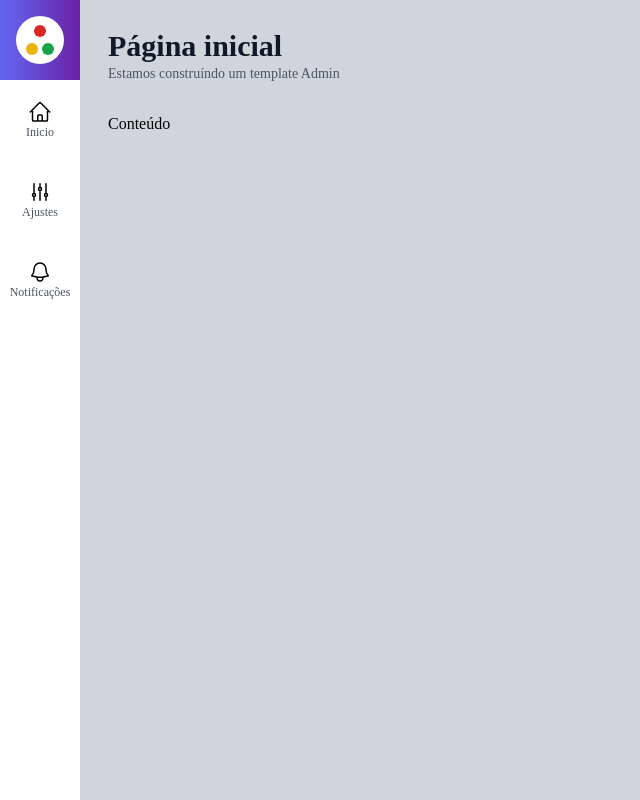
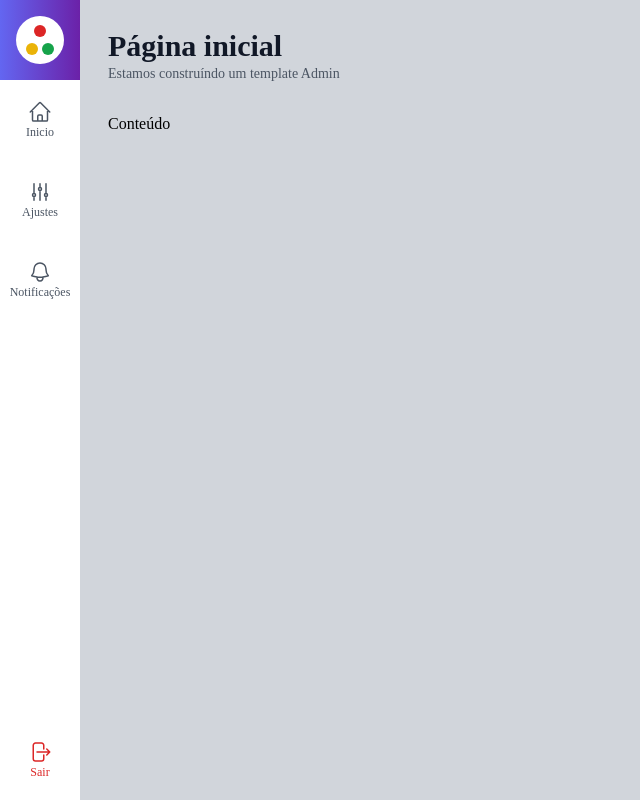
Before and after one commit to ednosmab/admin-template, a Next.js app: page / in a window 1280 px wide. Shown: the whole page, without its empty margins (0-640 px from the left). Built offline with nearby package versions, Linux system fonts and the light colour scheme.

Commit message:
refactor menu item to include logout item

```diff
--- a/src/components/icons/index.tsx
+++ b/src/components/icons/index.tsx
@@ -16,3 +16,9 @@
     </svg>
 
 )
+
+export const IconeSair = (
+    <svg xmlns="http://www.w3.org/2000/svg" fill="none" viewBox="0 0 24 24" strokeWidth={1.5} stroke="currentColor" className="size-6">
+        <path strokeLinecap="round" strokeLinejoin="round" d="M15.75 9V5.25A2.25 2.25 0 0 0 13.5 3h-6a2.25 2.25 0 0 0-2.25 2.25v13.5A2.25 2.25 0 0 0 7.5 21h6a2.25 2.25 0 0 0 2.25-2.25V15m3 0 3-3m0 0-3-3m3 3H9" />
+    </svg>
+)
--- a/src/components/template/MenuItem.tsx
+++ b/src/components/template/MenuItem.tsx
@@ -1,22 +1,37 @@
 import Link from "next/link"
 
 interface MenuItemProps {
-    url: string
     texto: string
     icone: React.ReactNode
+    url?: string
+    className?: string
+    onClick?: React.MouseEventHandler<HTMLLIElement>
 }
 
 export default function MenuItem(props: MenuItemProps){
+    function renderizarLink(){
+        return(
+            <div className={`
+                flex flex-col justify-center items-center
+                h-20 w-20  text-gray-600
+                ${props.className}`}>
+                {props.icone}
+                <span className={`text-xs font-light`}>
+                    {props.texto}
+                </span>
+            </div>
+        )
+    }
     return(
-        <li className={`hover:bg-gray-100`}>
-            <Link href={props.url}>
-                <div className={`flex flex-col justify-center items-center h-20 w-20`}>
-                    {props.icone}
-                    <span className={`text-xs font-light text-gray-600`}>
-                        {props.texto}
-                    </span>
-                </div>
-            </Link>
+        <li onClick={props.onClick} className={`hover:bg-gray-100 cursor-pointer`}>
+            {props.url ? (
+                    <Link href={props.url}>
+                        {renderizarLink()}
+                    </Link>
+                ): (
+                    renderizarLink()
+                )
+            }
         </li>
     )
 }
--- a/src/components/template/MenuLateral.tsx
+++ b/src/components/template/MenuLateral.tsx
@@ -1,10 +1,10 @@
-import { IconeAjustes, IconeCasa, IconeSino } from "../icons";
+import { IconeAjustes, IconeCasa, IconeSino, IconeSair } from "../icons";
 import Logo from "./Logo";
 import MenuItem from "./MenuItem";
 
 export default function MenuLateral(){
     return(
-        <aside>
+        <aside className="flex flex-col">
             <div className={`
                     flex flex-col items-center justify-center
                     bg-gradient-to-r from-indigo-500 to-purple-800
@@ -14,11 +14,20 @@
                 <Logo/>
             </div>
 
-            <ul>
+            <ul className="flex-grow">
                 <MenuItem url="/" texto="Inicio" icone={IconeCasa}/>
                 <MenuItem url="/ajustes" texto="Ajustes" icone={IconeAjustes}/>
                 <MenuItem url="/notificacoes" texto="Notificações" icone={IconeSino}/>
             </ul>
+            <ul>
+                <MenuItem
+                    onClick={() => alert("Logout")}
+                    className={`
+                        text-red-600
+                        hover:bg-red-600 hover:text-white`}
+                    texto="Sair"
+                    icone={IconeSair}/>
+            </ul>
         </aside>
     )
 }
```
